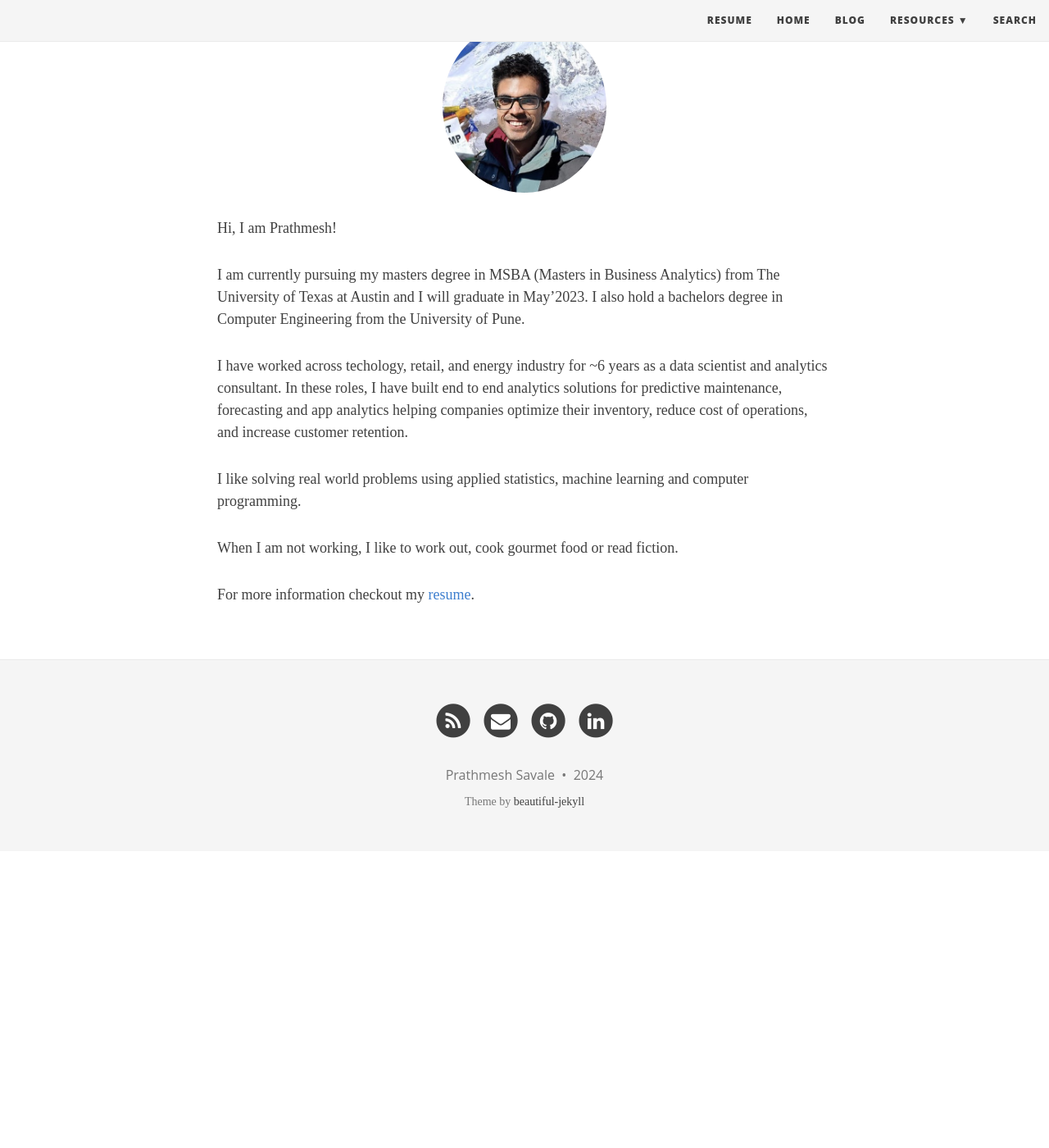
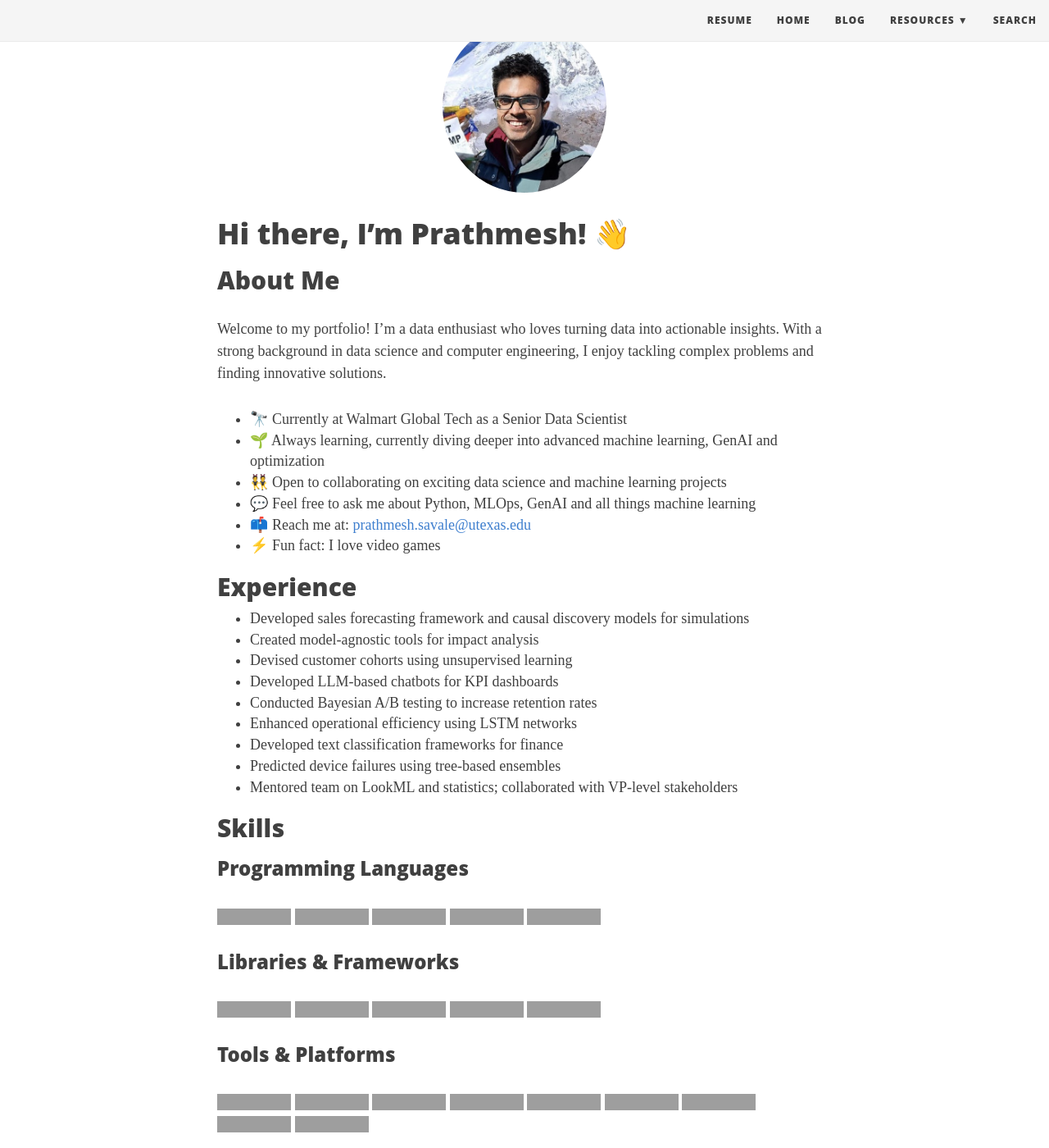
Before and after one commit to praths007/praths007.github.io, a Jekyll site: the page built from aboutme.md, in a window 1280 px wide and 1400 px high, scrolled down 254 px. Shown: the whole window at 82% size. Built offline with Jekyll 4.4.1, drawn with Linux system fonts in a browser that asks for light colours; nearby versions of some CDN libraries; before the commit the page ends 1292 px from its top, so only the background shows below that; some of the changed text lies outside the part shown; grey boxes are pictures that could not be loaded.

Commit message:
updated readme

```diff
--- a/aboutme.md
+++ b/aboutme.md
@@ -6,15 +6,67 @@ permalink: /aboutme/
 
 ![my_mugshot](/img/mugshot_me.png){: height="auto" width="200" style="border-radius:50%" .center-block :}
 
-Hi, I am Prathmesh!
+# Hi there, I'm Prathmesh! 👋
 
-I am currently pursuing my masters degree in MSBA (Masters in Business Analytics) from The University of Texas at Austin and I will graduate in May’2023. I also hold a bachelors degree in Computer Engineering from the University of Pune.
+## About Me
+Welcome to my portfolio! I'm a data enthusiast who loves turning data into actionable insights. With a strong background in data science and computer engineering, I enjoy tackling complex problems and finding innovative solutions.
 
-I have worked across techology, retail, and energy industry for ~6 years as a data scientist and analytics consultant. In these roles, I have built end to end analytics solutions for predictive maintenance, forecasting and app analytics helping companies optimize their inventory, reduce cost of operations, and increase customer retention.
+- 🔭 Currently at Walmart Global Tech as a Senior Data Scientist
+- 🌱 Always learning, currently diving deeper into advanced machine learning, GenAI and optimization
+- 👯 Open to collaborating on exciting data science and machine learning projects
+- 💬 Feel free to ask me about Python, MLOps, GenAI and all things machine learning
+- 📫 Reach me at: [prathmesh.savale@utexas.edu](mailto:prathmesh.savale@utexas.edu)
+- ⚡ Fun fact: I love video games
 
+## Experience
+- Developed sales forecasting framework and causal discovery models for simulations
+- Created model-agnostic tools for impact analysis
+- Devised customer cohorts using unsupervised learning
+- Developed LLM-based chatbots for KPI dashboards
+- Conducted Bayesian A/B testing to increase retention rates
+- Enhanced operational efficiency using LSTM networks
+- Developed text classification frameworks for finance
+- Predicted device failures using tree-based ensembles
+- Mentored team on LookML and statistics; collaborated with VP-level stakeholders
 
-I like solving real world problems using applied statistics, machine learning and computer programming.
+## Skills
+### Programming Languages
+![Python](https://img.shields.io/badge/-Python-3776AB?style=flat-square&logo=python&logoColor=white)
+![PySpark](https://img.shields.io/badge/-PySpark-E25A1C?style=flat-square&logo=apache-spark&logoColor=white)
+![R](https://img.shields.io/badge/-R-276DC3?style=flat-square&logo=r&logoColor=white)
+![SQL](https://img.shields.io/badge/-SQL-4479A1?style=flat-square&logo=postgresql&logoColor=white)
+![Bash](https://img.shields.io/badge/-Bash-4EAA25?style=flat-square&logo=gnu-bash&logoColor=white)
 
-When I am not working, I like to work out, cook gourmet food or read fiction.
+### Libraries & Frameworks
+![numpy](https://img.shields.io/badge/-numpy-013243?style=flat-square&logo=numpy&logoColor=white)
+![pandas](https://img.shields.io/badge/-pandas-150458?style=flat-square&logo=pandas&logoColor=white)
+![Scikit-learn](https://img.shields.io/badge/-Scikit--learn-F7931E?style=flat-square&logo=scikit-learn&logoColor=white)
+![Keras](https://img.shields.io/badge/-Keras-D00000?style=flat-square&logo=keras&logoColor=white)
+![Langchain](https://img.shields.io/badge/-Langchain-000000?style=flat-square&logo=langchain&logoColor=white)
 
-For more information checkout my [resume](/assets/prathmesh_savale_resume.pdf).
+### Tools & Platforms
+![Docker](https://img.shields.io/badge/-Docker-2496ED?style=flat-square&logo=docker&logoColor=white)
+![Elastic Search](https://img.shields.io/badge/-Elastic_Search-005571?style=flat-square&logo=elasticsearch&logoColor=white)
+![DataBricks](https://img.shields.io/badge/-DataBricks-FF3621?style=flat-square&logo=databricks&logoColor=white)
+![Git](https://img.shields.io/badge/-Git-F05032?style=flat-square&logo=git&logoColor=white)
+![Looker](https://img.shields.io/badge/-Looker-4285F4?style=flat-square&logo=looker&logoColor=white)
+![Airflow](https://img.shields.io/badge/-Airflow-017CEE?style=flat-square&logo=apache-airflow&logoColor=white)
+![AWS](https://img.shields.io/badge/-AWS-232F3E?style=flat-square&logo=amazon-aws&logoColor=white)
+![Jenkins](https://img.shields.io/badge/-Jenkins-D24939?style=flat-square&logo=jenkins&logoColor=white)
+![JIRA](https://img.shields.io/badge/-JIRA-0052CC?style=flat-square&logo=jira&logoColor=white)
+
+## Education
+**The University of Texas at Austin**
+Master of Science, Business Analytics, 3.7 GPA
+Coursework: Advanced Machine Learning, Optimization, Deep Learning, Unstructured Data Analytics
+
+**University of Pune**
+Bachelor of Engineering, Computer Engineering, First Class with Distinction, 3.8 GPA
+Coursework: Database Management Systems, Data Structures and Algorithms, Object Oriented Programming
+
+## Connect with Me
+- [GitHub](https://github.com/praths007)
+- [LinkedIn](https://linkedin.com/in/prathmeshsavale)
+- [GitHub Portfolio](https://praths007.github.io)
+
+For more information checkout my [resume](/assets/Prathmesh_Savale_Resume_UT.pdf).
```
Also changed, not shown: 3 other files.
